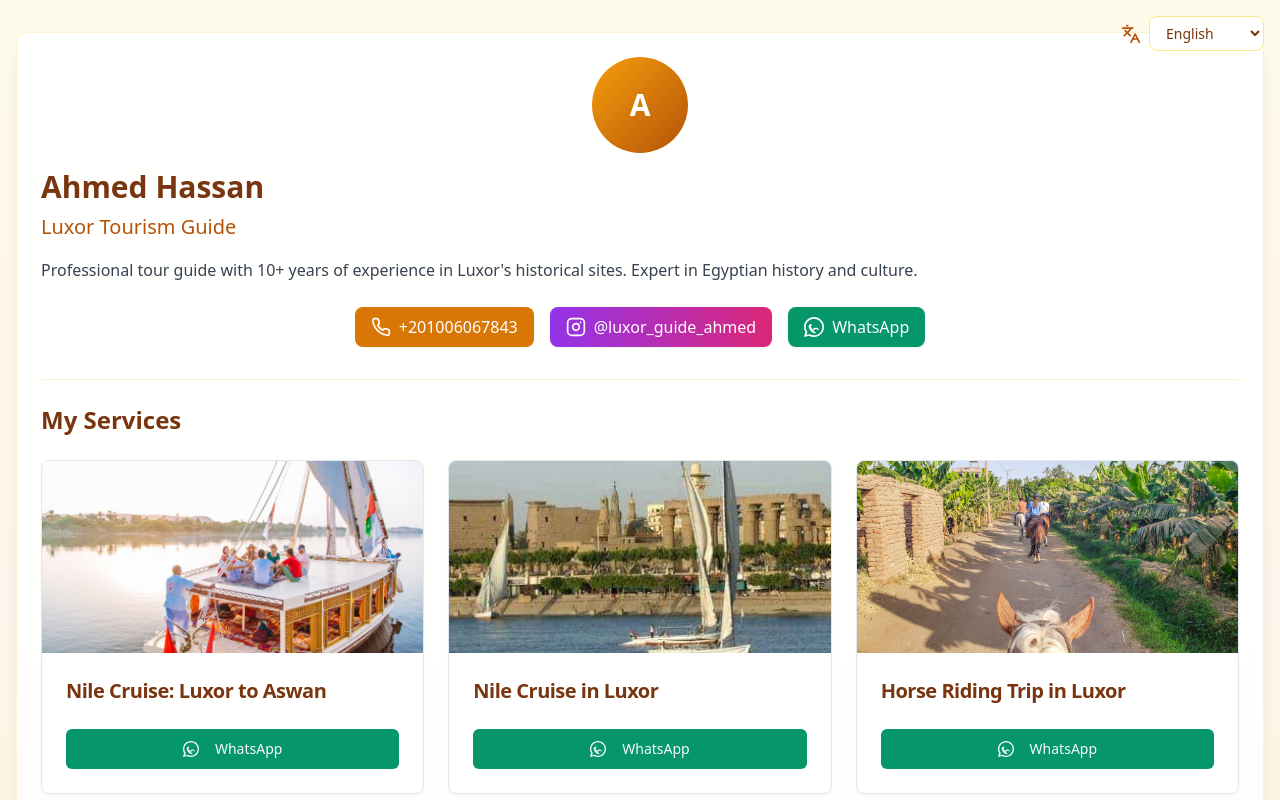
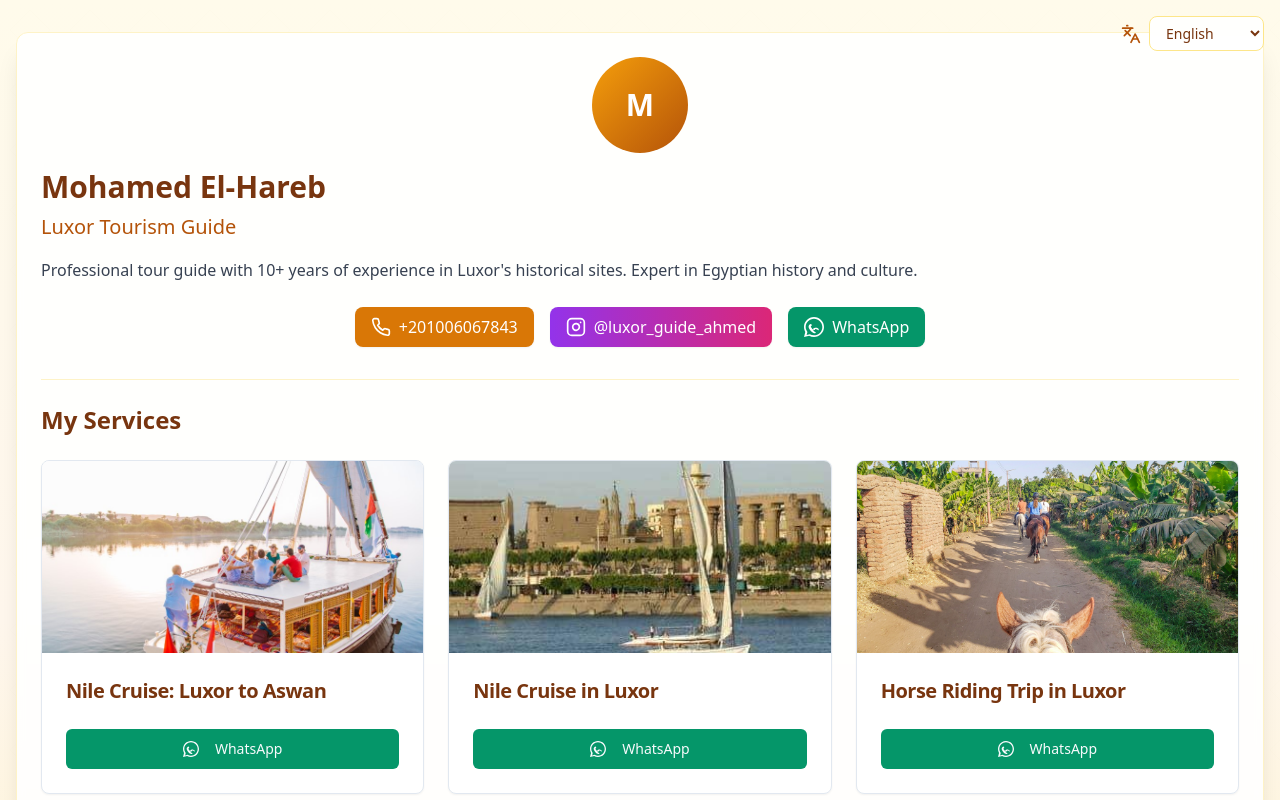
Before and after one commit to he4amm/el-hareb-tours, a React (Vite) app: page / in a window 1280 px wide. Shown: the top 800 px of the page. Built offline with nearby package versions, Linux system fonts and the light colour scheme.

Commit message:
Update guide name
Change the guide's name to Mohamed El-Hareb in English and محمد الهارب in Arabic.

```diff
--- a/src/data/guide-info.ts
+++ b/src/data/guide-info.ts
@@ -1,7 +1,7 @@
 import { translations } from "./translations";
 
 export const guideInfo = {
-  name: "Ahmed Hassan",
+  name: "Mohamed El-Hareb",
   title: "Luxor Tourism Guide",
   bio: {
     en: "Professional tour guide with 10+ years of experience in Luxor's historical sites. Expert in Egyptian history and culture.",
```
